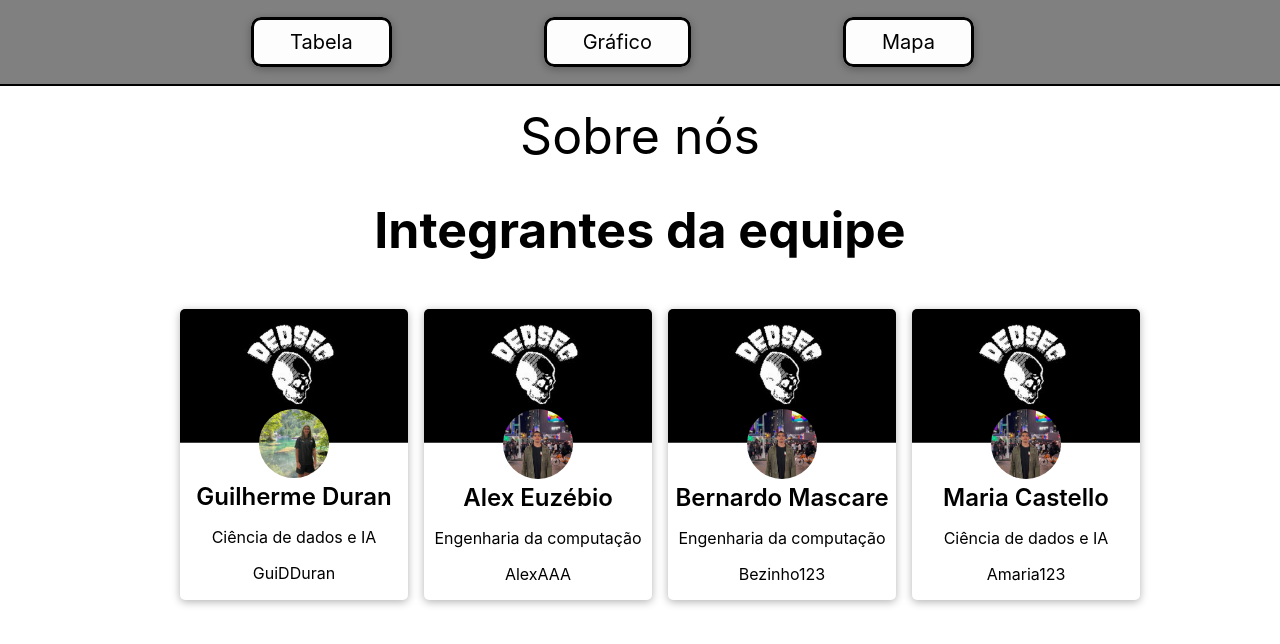
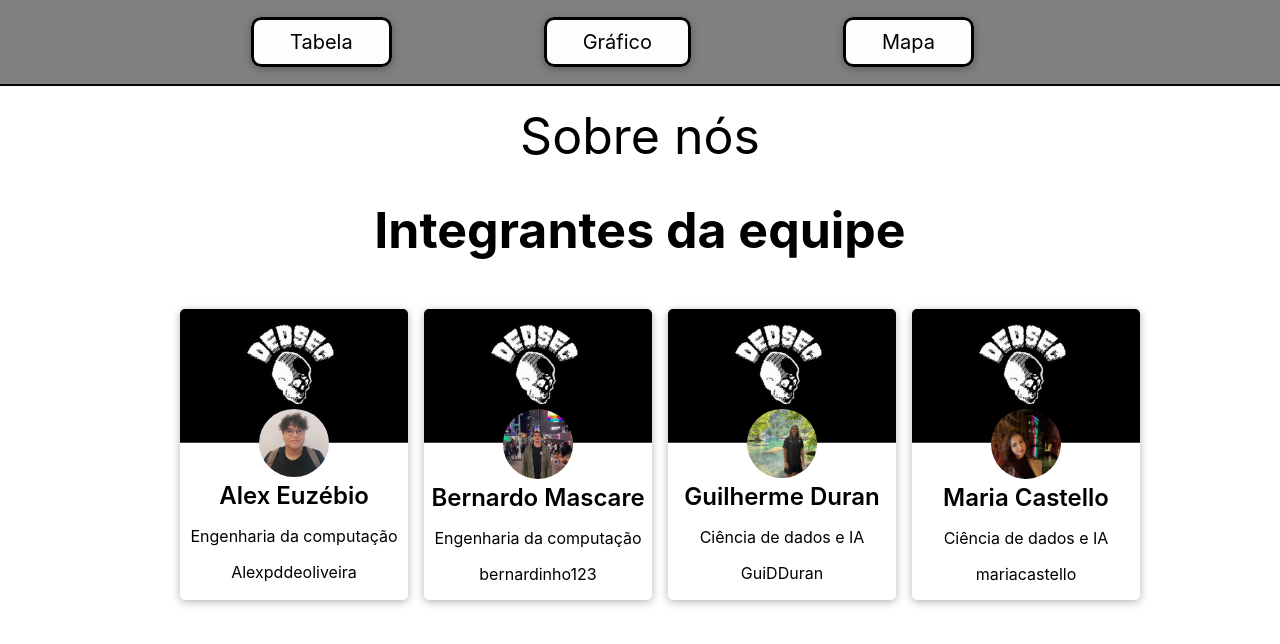
Before and after one commit to Alexepddeoliveira/frontendnimbus, a React (Create React App) app in the folder react_projeto/: page /Quarta in a window 1280 px wide. Shown: the top 644 px of the page. Built offline with nearby package versions, Linux system fonts and the light colour scheme.

Commit message:
Atualização sobre nós

```diff
--- a/react_projeto/src/pages/Quarta.jsx
+++ b/react_projeto/src/pages/Quarta.jsx
@@ -4,6 +4,8 @@ import LinkSegunda from "../components/LinkSegunda";
 import LinkTerceira from "../components/LinkTerceira";
 import Guilherme from "../imagens/Guilherme.jpg"
 import Bernardo from "../imagens/Bernardo.jpg"
+import Maria from "../imagens/Maria.jpg"
+import Alex from "../imagens/Alex.jpg"
 
 const Quarta = () => {
   return (<div>
@@ -23,6 +25,28 @@ const Quarta = () => {
             <ul class="list">
                 <li class="list-item">
                     <div class="list-item__image">
+                        <img src={Alex}></img>
+                    </div>
+                    <div class="list-item__content">
+                        <p class="list-item__name">Alex Euzébio</p>
+                        <p class="list-item__curso">Engenharia da computação</p>
+                        <p class="list-item__email">Alexpddeoliveira</p>
+                    </div>
+                </li>
+
+                <li class="list-item">
+                    <div class="list-item__image">
+                        <img src={Bernardo}></img>
+                    </div>
+                    <div class="list-item__content">
+                        <p class="list-item__name">Bernardo Mascare</p>
+                        <p class="list-item__curso">Engenharia da computação</p>
+                        <p class="list-item__email">bernardinho123</p>
+                    </div>
+                </li>
+
+                <li class="list-item">
+                    <div class="list-item__image">
                         <img src={Guilherme}></img>
                     </div>
                     <div class="list-item__content">
@@ -34,34 +58,12 @@ const Quarta = () => {
 
                 <li class="list-item">
                     <div class="list-item__image">
-                        <img src={Bernardo}></img>
-                    </div>
-                    <div class="list-item__content">
-                        <p class="list-item__name">Alex Euzébio</p>
-                        <p class="list-item__curso">Engenharia da computação</p>
-                        <p class="list-item__email">AlexAAA</p>
-                    </div>
-                </li>
-
-                <li class="list-item">
-                    <div class="list-item__image">
-                        <img src={Bernardo}></img>
-                    </div>
-                    <div class="list-item__content">
-                        <p class="list-item__name">Bernardo Mascare</p>
-                        <p class="list-item__curso">Engenharia da computação</p>
-                        <p class="list-item__email">Bezinho123</p>
-                    </div>
-                </li>
-
-                <li class="list-item">
-                    <div class="list-item__image">
-                        <img src={Bernardo}></img>
+                        <img src={Maria}></img>
                     </div>
                     <div class="list-item__content">
                         <p class="list-item__name">Maria Castello</p>
                         <p class="list-item__curso">Ciência de dados e IA</p>
-                        <p class="list-item__email">Amaria123</p>
+                        <p class="list-item__email">mariacastello</p>
                     </div>
                 </li>
             </ul>
```
Also changed, not shown: react_projeto/src/imagens/Alex.jpg (added), react_projeto/src/imagens/Maria.jpg (added).
